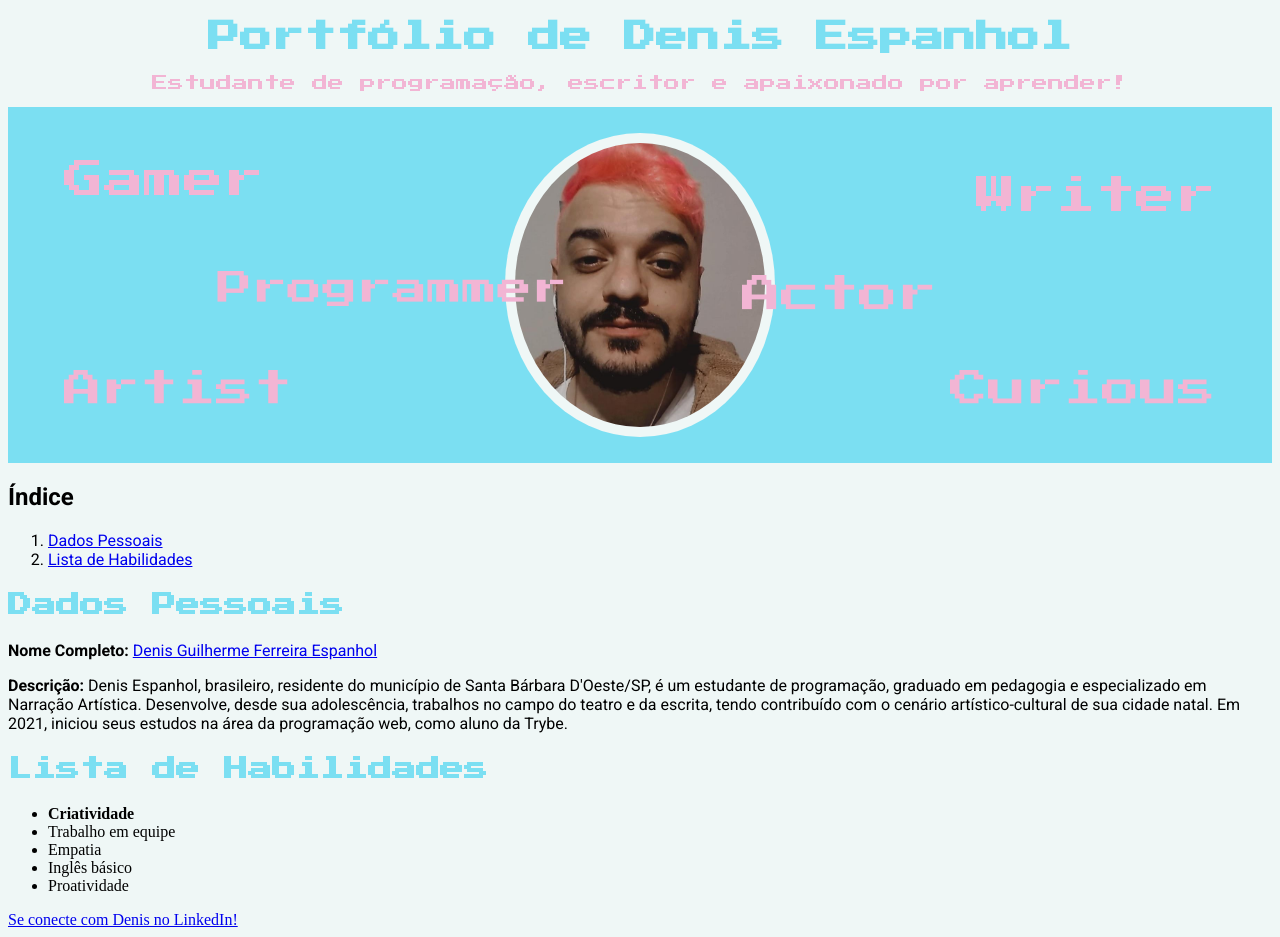
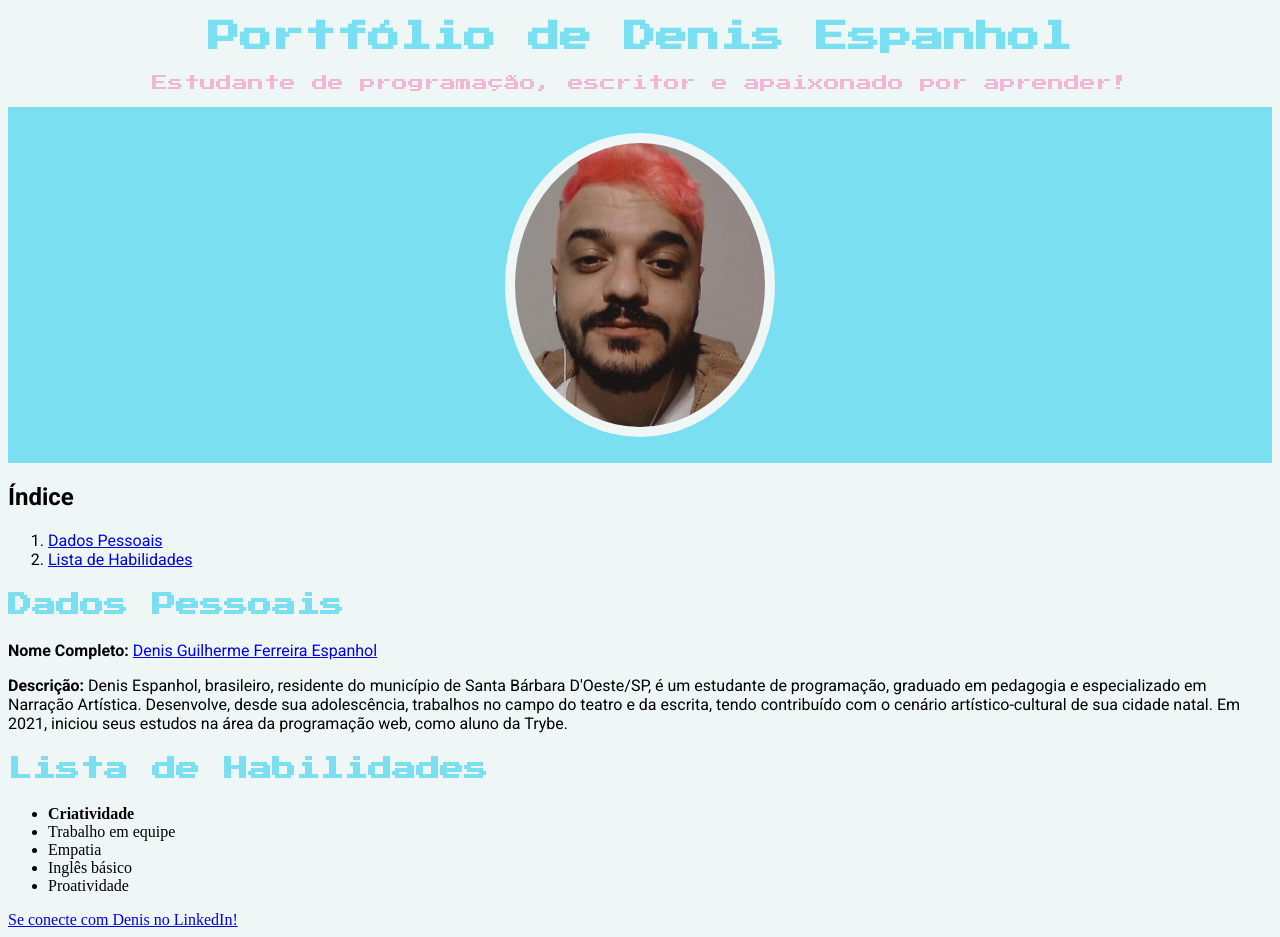
Before and after one commit to denisespanhol/denisespanhol.github.io, a plain HTML site: page index.html in a window 1280 px wide. Drawn offline with Linux system fonts and the light colour scheme.

Commit message:
Atualização do portfólio

```diff
--- a/index.html
+++ b/index.html
@@ -18,12 +18,6 @@
 
     <div>
         <p id="foto" class="centralizing"><img src="/imgs/pink hair cut.jpeg" alt="Foto de Rosto Denis Espanhol" width="250px" class="circling"></p>
-        <p class="gamer">Gamer</p>
-        <p class="programmer">Programmer</p>
-        <p class="artist">Artist</p>
-        <p class="writer">Writer</p>
-        <p class="actor">Actor</p>
-        <p class="curious">Curious</p>
     </div>
 
     <div>
--- a/style.css
+++ b/style.css
@@ -28,52 +28,15 @@ body {
     background-color:rgb(239, 247, 246);
 }
 
-div:nth-of-type(2) {
+.position-image {
+    position: relative;
+    top: 50px;
+}
+
+div:nth-of-type(2){
     padding: 10px;
     background-color: rgb(123, 223, 242);
     font-family: "Press Start 2P", sans-serif;
     color: rgb(242, 181, 212);
-    float: inherit;
+    word-wrap: break-word;
 }
-
-.gamer {
-    position: absolute;
-    top: 15%;
-    left: 5%;
-    font-size: 40px;
-}
-
-.programmer {
-    position: absolute;
-    top: 29.5%;
-    left: 17%;
-    font-size: 35px;
-}
-
-.artist {
-    position: absolute;
-    top: 41.5%;
-    left: 5%;
-    font-size: 38px;
-}
-
-.writer {
-    position: absolute;
-    top: 17%;
-    right: 5%;
-    font-size: 40px;
-}
-
-.actor {
-    position: absolute;
-    top: 29.5%;
-    right: 26.8%;
-    font-size: 39px;
-}
-
-.curious {
-    position: absolute;
-    top: 41.5%;
-    right: 5%;
-    font-size: 38px;
-}
```
